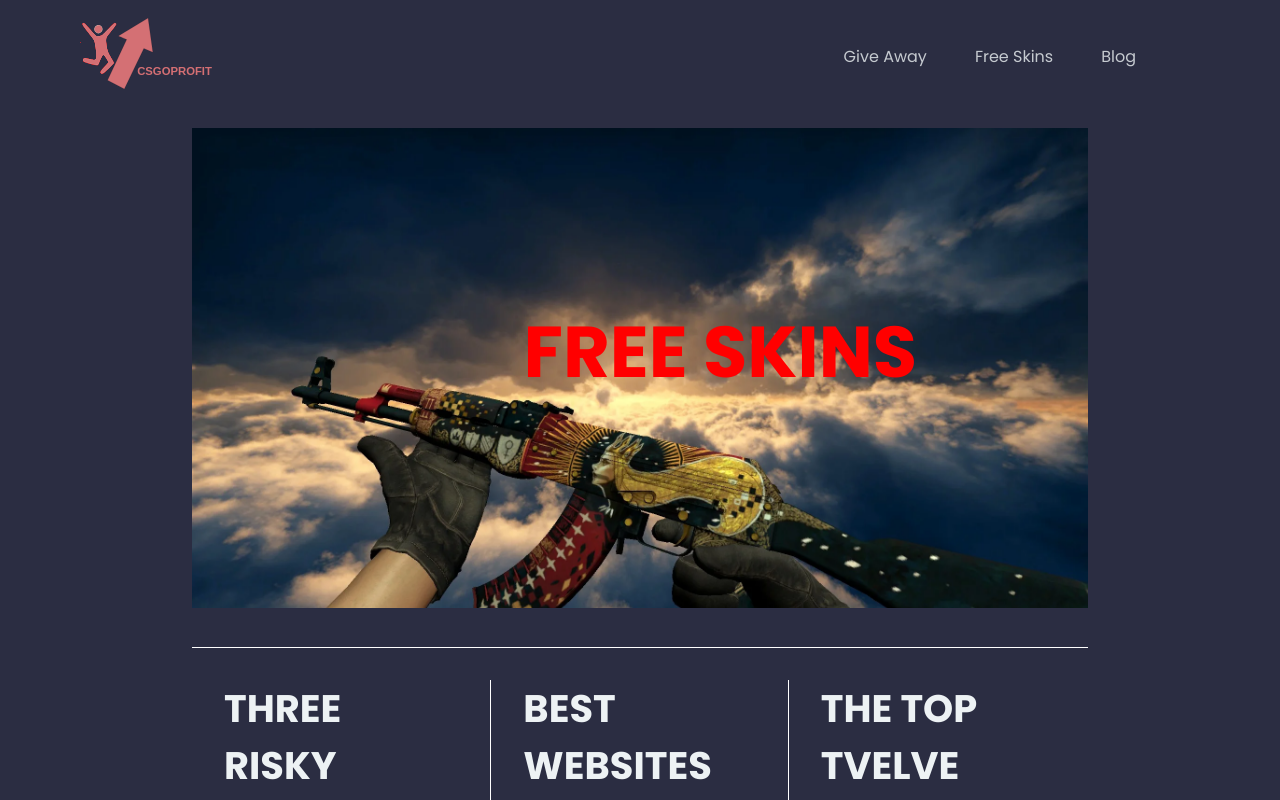
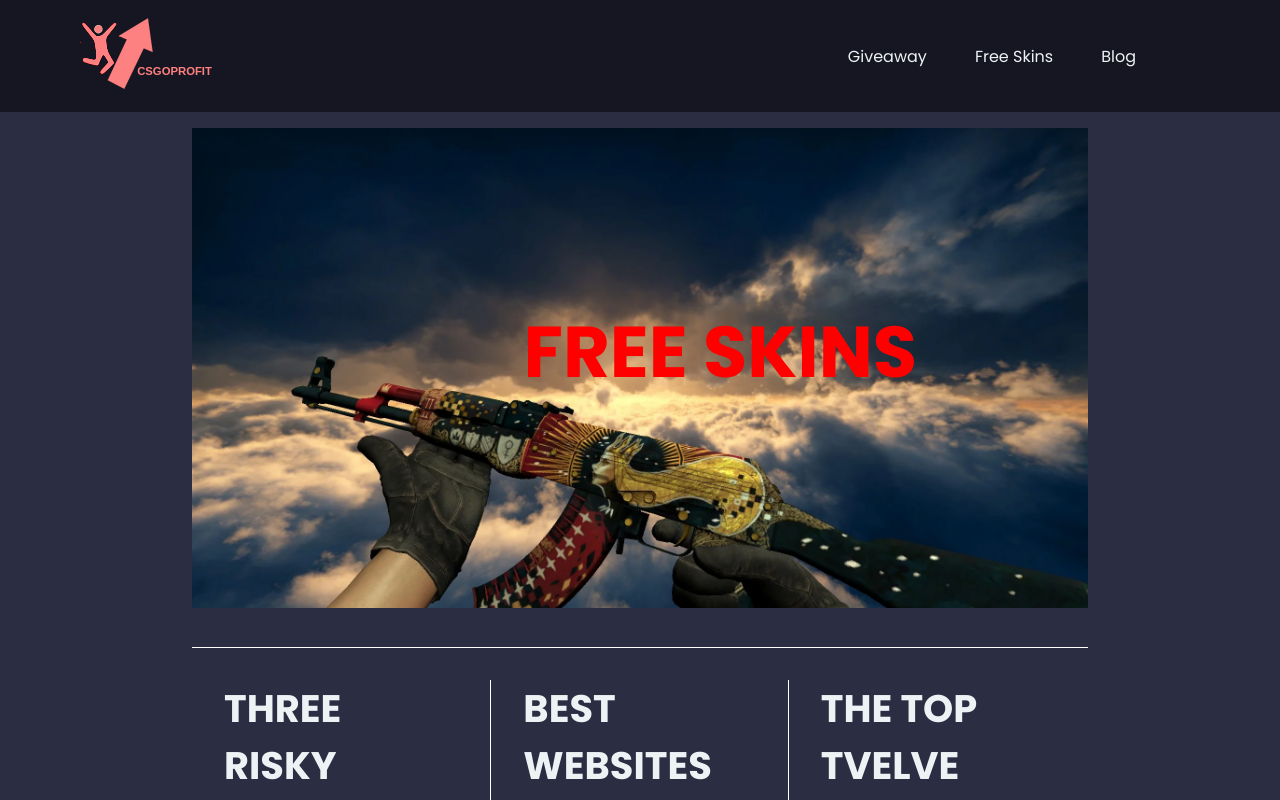
Before and after one commit to aveWorld/csgoprofit, a Next.js app: page /blog in a window 1280 px wide. Shown: the top 800 px of the page. Built offline with nearby package versions, Linux system fonts and the light colour scheme.

Commit message:
replace Give away with Giveaway

```diff
--- a/components/Navbar.js
+++ b/components/Navbar.js
@@ -11,7 +11,7 @@ const Navbar = () => {
     <nav className="Navbar">
             <Link href="/"><img src="/logo.svg" alt="logo" className="logo"/></Link>
             <ul className="Navbar-ul">
-                <li><Link href="/giveaway"><a  className="nav-link">Give Away</a></Link></li>
+                <li><Link href="/giveaway"><a  className="nav-link">Giveaway</a></Link></li>
                 <li><Link href="/promocodes"><a  className="nav-link">Free Skins</a></Link></li>
                 <li><Link href="/blog"><a  className="nav-link">Blog</a></Link></li>
             </ul>
```
